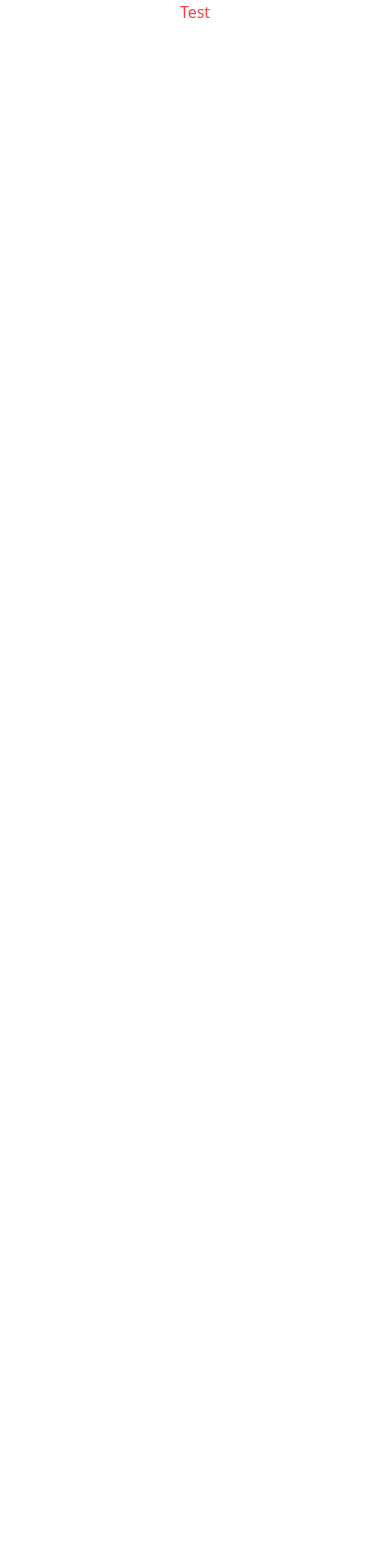
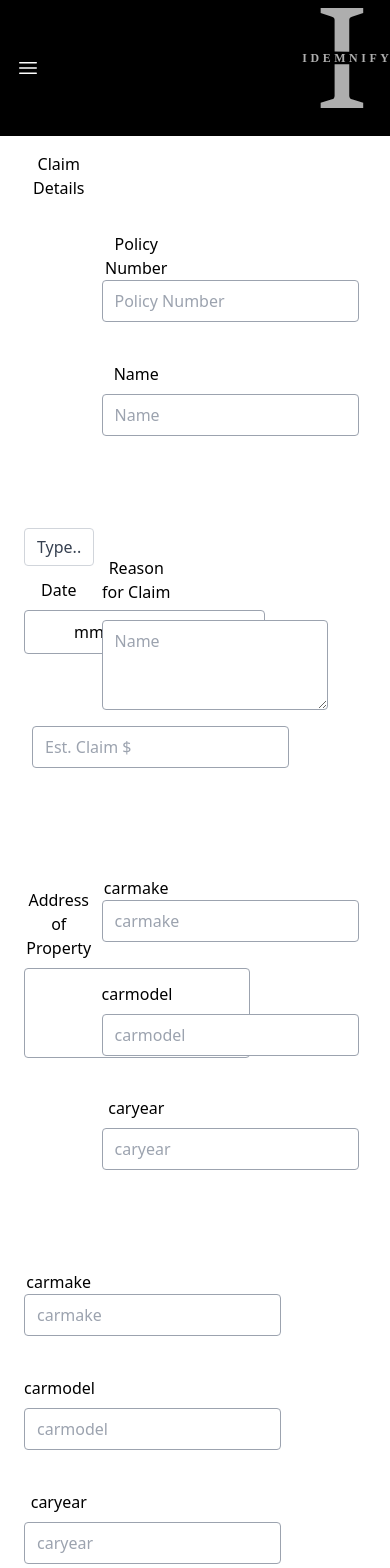
Before and after one commit to persistentcliffhanger/neuda-project-git, a React (Create React App) app in the folder idemnify-react/: page / in a window 390 px wide. Shown: the top 1568 px of the page. Before the commit the page ends 844 px from the top, so only its background shows below. Built offline with nearby package versions, Linux system fonts and the light colour scheme.

Commit message:
Form added to react but broken

```diff
--- a/idemnify-react/src/App.js
+++ b/idemnify-react/src/App.js
@@ -1,15 +1,16 @@
-// import logo from './logo.svg';
+
 import "./App.css";
 import Header1 from "./components/Header1";
-import Test from "./components/Test";
+import Newquikclaim from "./components/Newquikclaim";
 // import Landing from './components/Landing';
 
 function App() {
   return (
     <div className="App">
       {/* <Landing /> */}
-      <Test />
+
       <Header1 />
+      <Newquikclaim />
     </div>
   );
 }
--- a/idemnify-react/src/components/Header1.js
+++ b/idemnify-react/src/components/Header1.js
@@ -1,41 +1,24 @@
 //import logo from "./logo.svg";
+import { useState } from "react";
 import Tog from "../script.js";
 
 function Header1() {
+    const fixedstyles = `fixed top-6 bottom-0 bg-black opacity-100 rounded-md w-460 md:auto mr:0 p-3 md:static transition-all`;
+    const [burgervisable,setvisable] = useState(false);
+
+
+    const toggleburger = () => {
+        setvisable(!burgervisable);
+
+    }
+
   return (
     <div>
       <div className="Header1">
         <header className="bg-black text-white">
           <div className="container mx-2 items-center flex justify-between px-2">
-            {/* <div className="mt-2">
-
-                                            <a className="text-xl  text-white pr-2 font-semibold" href="#"><svg id="Layer_1" data-name="Layer 1"
-                                xmlns="http://www.w3.org/2000/svg" viewBox="0 0 273.98 318.67" height="100px" width="100px">
-                                <defs>
-                                <style>
-                                    .cls-1 {
-                                    font-family: MyriadPro-Regular, 'Myriad Pro';
-                                    font-size: 38px;
-                                    letter-spacing: .3em;
-                                    }
-
-                                    .cls-1,
-                                    .cls-2 {
-                                    fill: #ffffffae;
-
-                                    }
-                                </style>
-                                </defs>
-                                <path className="cls-2"
-                                d="M119.81,178.89v-40.09m46.67,40.09v101.11c0,3.26,.85,5.74,2.56,7.44,1.7,1.7,3.74,2.93,6.11,3.67l35.78,10.89v16.67H75.37v-16.67l36-10.89c2.67-.89,4.74-2.15,6.22-3.78,1.48-1.63,2.22-4.07,2.22-7.33v-101.11m46.67-39.73v39.73m-46.67-40.09V38.22c0-3.11-.82-5.48-2.44-7.11-1.63-1.63-3.63-2.81-6-3.56l-36-11.33V0H210.93V16.22l-35.78,11.33c-2.37,.74-4.41,1.97-6.11,3.67-1.7,1.7-2.56,4.04-2.56,7v100.94" />
-                                <text className="cls-1" transform="translate(16.81 173.11)">
-                                <tspan x="0" y="0">IDEMNIFY</tspan>
-                                </text>
-                                    </svg></a>
-                                    </div> */}
-
-            <button id="toggle" className="md:hidden">
-              {/* <svg
+            <button onClick={toggleburger} id="toggle" className="md:hidden">
+              <svg
                 xmlns="http://www.w3.org/2000/svg"
                 fill="none"
                 viewBox="0 0 24 24"
@@ -48,12 +31,56 @@ function Header1() {
                   stroke-linejoin="round"
                   d="M3.75 6.75h16.5M3.75 12h16.5m-16.5 5.25h16.5"
                 />
-              </svg> */}
+              </svg>
             </button>
+            <div className="mt-2">
+              <a className="text-xl text-white pr-2 font-semibold" href="#">
+                <svg
+                  id="Layer_1"
+                  data-name="Layer 1"
+                  xmlns="http://www.w3.org/2000/svg"
+                  viewBox="0 0 273.98 318.67"
+                  height="100px"
+                  width="100px"
+                >
+                  <defs></defs>
+                  <path
+                    className="cls-2"
+                    d="M119.81,178.89v-40.09m46.67,40.09v101.11c0,3.26,.85,5.74,2.56,7.44,1.7,1.7,3.74,2.93,6.11,3.67l35.78,10.89v16.67H75.37v-16.67l36-10.89c2.67-.89,4.74-2.15,6.22-3.78,1.48-1.63,2.22-4.07,2.22-7.33v-101.11m46.67-39.73v39.73m-46.67-40.09V38.22c0-3.11-.82-5.48-2.44-7.11-1.63-1.63-3.63-2.81-6-3.56l-36-11.33V0H210.93V16.22l-35.78,11.33c-2.37,.74-4.41,1.97-6.11,3.67-1.7,1.7-2.56,4.04-2.56,7v100.94"
+                  />
+                  <text className="cls-1" transform="translate(16.81 173.11)">
+                    <tspan x="0" y="0">
+                      IDEMNIFY
+                    </tspan>
+                  </text>
+                </svg>
+              </a>
+            </div>
+
+            {/* <button onClick={toggleburger} id="toggle" className="md:hidden">
+              <svg
+                xmlns="http://www.w3.org/2000/svg"
+                fill="none"
+                viewBox="0 0 24 24"
+                stroke-width="1.5"
+                stroke="currentColor"
+                className="w-6 h-6"
+              >
+                <path
+                  stroke-linecap="round"
+                  stroke-linejoin="round"
+                  d="M3.75 6.75h16.5M3.75 12h16.5m-16.5 5.25h16.5"
+                />
+              </svg>
+            </button> */}
 
             <nav
               id="nav"
-              className="fixed top-6 bottom-0 -right-full bg-black opacity-100 rounded-md w-460 md:auto mr:0 p-3 md:static transition-all"
+              className={
+                burgervisable
+                  ? "right-0 " + fixedstyles
+                  : "-right-full " + fixedstyles
+              }
             >
               <ul className="md:flex">
                 <li>
@@ -67,7 +94,7 @@ function Header1() {
                       ></input>
                       <button
                         type="submit"
-                        className="hover:text-blue-600 text-white absolute right-2.5  px-2 bottom-2.5 border-solid border-stone-200 bg-grey hover:bg-white focus:ring-4 focus:outline-none focus:ring-white font-medium rounded-lg text-sm py-2"
+                        className="hover:text-black text-white absolute right-2.5  px-2 bottom-2.5 border-solid border-stone-200 bg-grey hover:bg-white focus:ring-4 focus:outline-none focus:ring-white font-medium rounded-lg text-sm py-2"
                       >
                         Search
                       </button>
@@ -75,17 +102,26 @@ function Header1() {
                   </form>
                 </li>
                 <li>
-                  <a className="block p-3" href="http://">
+                  <a
+                    className="block p-3 hover:text-white text-gray-500"
+                    href="http://"
+                  >
                     Home
                   </a>
                 </li>
                 <li>
-                  <a className="block p-3" href="http://">
+                  <a
+                    className="block p-3 hover:text-white text-gray-500"
+                    href="http://"
+                  >
                     New Claim
                   </a>
                 </li>
                 <li>
-                  <a className="block p-3" href="http://">
+                  <a
+                    className="block p-3 hover:text-white text-gray-500"
+                    href="http://"
+                  >
                     Status
                   </a>
                 </li>
--- /dev/null
+++ b/idemnify-react/src/components/Newquikclaim.js
@@ -0,0 +1,224 @@
+
+
+function Newquikclaim() {
+  return (
+    <div className="Newquikclaim">
+      <div className="container flex lg mx-auto overflow-x-hidden bg-white">
+        <div className="w-1/2 h-auto hidden md:block lg:w-12/12 bg-cover bg-center opacity-50">
+          {/* <img
+                src="reflect.jpg"
+                className="max-w-full h-auto hidden md:block"
+                alt="Picture of reflections on glass building in Vienna"
+              /> */}
+        </div>
+
+        <div className="w-1/2 h-auto md:block bg-cover bg-center opacity-100 px-6 py-2 mt-2 mb-2">
+          <form action="#">
+            <div className="grid grid-cols-2 gap-2 justify-center">
+              <h2 className="mb-2">Claim Details</h2>
+              <div className="md:flex md:justify-between mb-4 mt-10">
+                <div className="mb-4 mt-10">
+                  <label
+                    for="policynumber"
+                    className="form-label inline-block m-auto text-black smallfont"
+                  >
+                    Policy Number
+                  </label>
+                  <input
+                    type="text"
+                    id="policynumber"
+                    placeholder="Policy Number"
+                    className="border border-gray-400 py-2 px-3 formcolor max-w-[20rem] rounded"
+                  />
+                </div>
+
+                <div className="mb-4 mt-10">
+                  <label
+                    for="firstname"
+                    className="form-label inline-block mb-2 text-black smallfont"
+                  >
+                    Name
+                  </label>
+                  <input
+                    type="text"
+                    placeholder="Name"
+                    id="firstname"
+                    className="border border-gray-400 py-2 px-3 formcolor  max-w-[20rem] rounded"
+                  />
+                </div>
+              </div>
+
+              <div className="md:flex md:justify-between mb-4 mt-10">
+                <div className="min-w-fit mb-3 mt-3 pr-5xl:w-96">
+                  <select className="rounded mt-2 form-select appearance-none block w-full px-3 py-1.5 text-base font-normal text-gray-700 bg-white bg-clip-padding bg-no-repeat border border-solid border-gray-300 rounded transition ease-in-out m-0 focus:text-gray-700 focus:bg-white focus:border-blue-600 focus:outline-1">
+                    <option selected>Type..</option>
+                    <option value="1">Property</option>
+                    <option value="2">Motor</option>
+                    <option value="3">Pet</option>
+                  </select>
+                </div>
+
+                <label
+                  for="claimdate"
+                  className="form-label inline-block m-auto text-black smallfont px-2 rounded"
+                >
+                  Date
+                </label>
+
+                <input
+                  type="date"
+                  id="claimdate"
+                  placeholder="claimdate"
+                  className="border border-gray-400 py-2 px-12 formcolor rounded mt-2"
+                />
+
+                <div className="mb-4 mt-10 px-2">
+                  <label
+                    for="estclaimamount"
+                    className="form-label inline-block mb-2 text-black smallfont px-2"
+                  ></label>
+                  <input
+                    type="text"
+                    placeholder="Est. Claim $"
+                    id="estclaimamount"
+                    className="border border-gray-400 py-2 px-3 formcolor rounded mt-2"
+                  />
+                </div>
+              </div>
+
+              <div className="md:flex md:justify-between mb-4 mt-10">
+                <div className="mb-4 mt-10">
+                  <label
+                    for="claimreason"
+                    className="form-label inline-block mb-2 text-black smallfont rounded"
+                  >
+                    Reason for Claim
+                  </label>
+                  <textarea
+                    rows="3"
+                    placeholder="Name"
+                    id="estclaimamount"
+                    className="border border-gray-400 py-2 px-3 formcolor rounded  mt-2 "
+                  ></textarea>
+                </div>
+              </div>
+
+              <div className="md:flex md:justify-between mb-4 mt-10">
+                <div className="mb-4 mt-10">
+                  <label
+                    for="claimreason"
+                    className="form-label inline-block mb-2 text-black smallfont"
+                  >
+                    Address of Property
+                  </label>
+                  <textarea
+                    rows="3"
+                    placeholder=""
+                    id="estclaimamount"
+                    className="border border-gray-400 py-2 px-3 formcolor rounded"
+                  ></textarea>
+                </div>
+              </div>
+
+              <div className="md:flex md:justify-between mb-2 mt-7">
+                <div className="mb-4 mt-10">
+                  <label
+                    for="carmake"
+                    className="form-label inline-block m-auto text-black smallfont"
+                  >
+                    carmake
+                  </label>
+                  <input
+                    type="text"
+                    id="policynumber"
+                    placeholder="carmake"
+                    className="border border-gray-400 py-2 px-3 formcolor rounded"
+                  />
+                </div>
+
+                <div className="mb-4 mt-10">
+                  <label
+                    for="carmodel"
+                    className="form-label inline-block mb-2 text-black smallfont"
+                  >
+                    carmodel
+                  </label>
+                  <input
+                    type="text"
+                    placeholder="carmodel"
+                    id="carmodel"
+                    className="border border-gray-400 py-2 px-3 formcolor rounded"
+                  />
+                </div>
+
+                <div className="mb-4 mt-10">
+                  <label
+                    for="caryear"
+                    className="form-label inline-block mb-2 text-black smallfont"
+                  >
+                    caryear
+                  </label>
+                  <input
+                    type="text"
+                    placeholder="caryear"
+                    id="caryear"
+                    className="border border-gray-400 py-2 px-3 formcolor rounded"
+                  />
+                </div>
+              </div>
+
+              <div className="md:flex md:justify-between mb-2 mt-7">
+                <div className="mb-4 mt-10">
+                  <label
+                    for="carmake"
+                    className="form-label inline-block m-auto text-black smallfont"
+                  >
+                    carmake
+                  </label>
+                  <input
+                    type="text"
+                    id="policynumber"
+                    placeholder="carmake"
+                    className="border border-gray-400 py-2 px-3 formcolor rounded"
+                  />
+                </div>
+
+                <div className="mb-4 mt-10">
+                  <label
+                    for="carmodel"
+                    className="form-label inline-block mb-2 text-black smallfont"
+                  >
+                    carmodel
+                  </label>
+                  <input
+                    type="text"
+                    placeholder="carmodel"
+                    id="carmodel"
+                    className="border border-gray-400 py-2 px-3 formcolor rounded"
+                  />
+                </div>
+
+                <div className="mb-4 mt-10">
+                  <label
+                    for="caryear"
+                    className="form-label inline-block mb-2 text-black smallfont"
+                  >
+                    caryear
+                  </label>
+                  <input
+                    type="text"
+                    placeholder="caryear"
+                    id="caryear"
+                    className="border border-gray-400 py-2 px-3 formcolor rounded"
+                  />
+                </div>
+              </div>
+            </div>
+          </form>
+        </div>
+      </div>
+    </div>
+  );
+}
+
+export default Newquikclaim;
--- a/idemnify-react/src/components/Test.js
+++ /dev/null
@@ -1,8 +0,0 @@
-const test = () => {
-    return (
-        <div>
-        <h1 className="text-red-500">Test</h1>
-        </div>
-    );
-}
-export default test;
```
Also changed, not shown: idemnify-react/src/App.css (+12 -0 lines), 1 other file (tests, documents, lock files or other folders).
